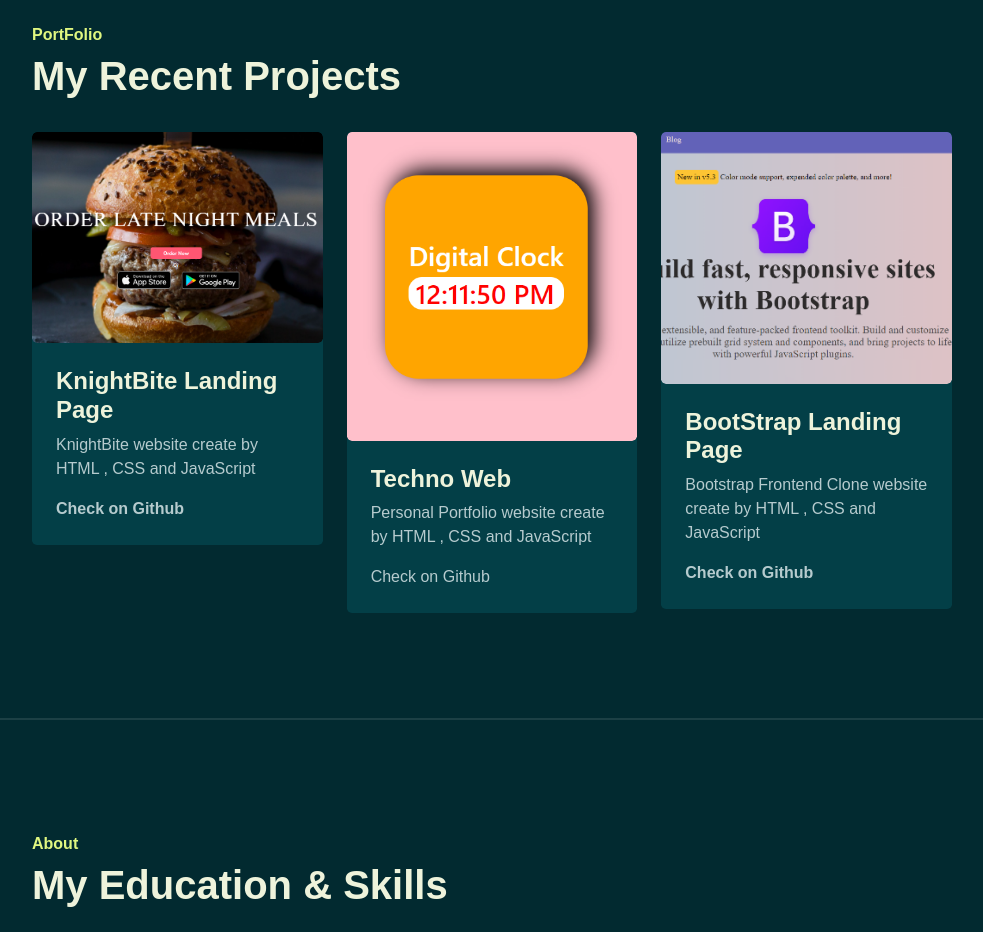
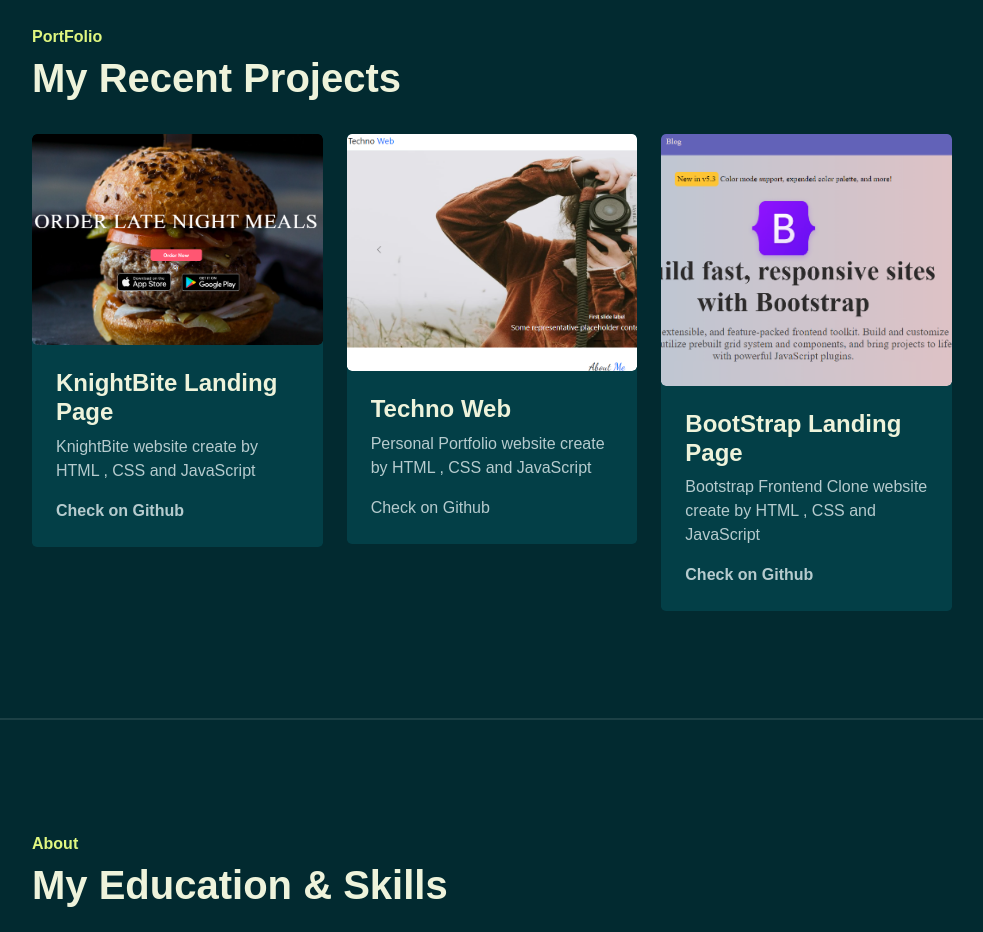
Before and after one commit to sauravkumarbir/portfolio, a plain HTML site: page index.html in a window 1280 px wide. Shown: the part 1680-2612 px from the top of the page, without its empty margins (268-1251 px from the left). Drawn offline with Linux system fonts and the light colour scheme; files whose address does not match are found by name; a web font is replaced by a local one.

Commit message:
Update index.html

```diff
--- a/index.html
+++ b/index.html
@@ -165,7 +165,7 @@
                     <div class="col-lg-4" data-aos="fade-up" data-aos-delay="600">
                         <div class="card-custom rounded-3 bg-base shadow-effect">
                             <div class="card-custom-image rounded-3">
-                                <img class="rounded-3" src="./Assests/Images/digital clock.png" alt="">
+                                <img class="rounded-3" src="./Assests/Images/technoweb.png" alt="">
                             </div>
                             <div class="card-custom-content p-4">
                                 <h4>Techno Web</h4>
```
